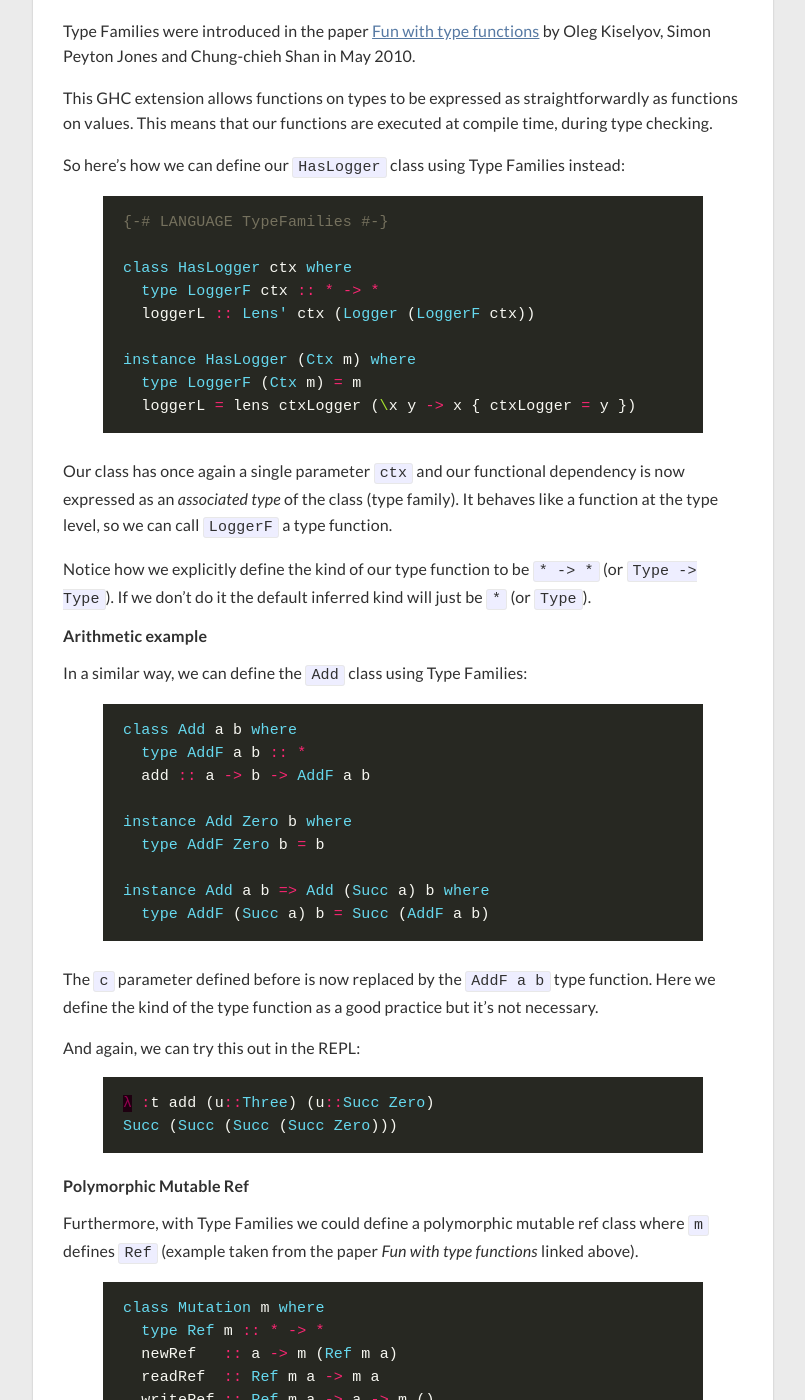
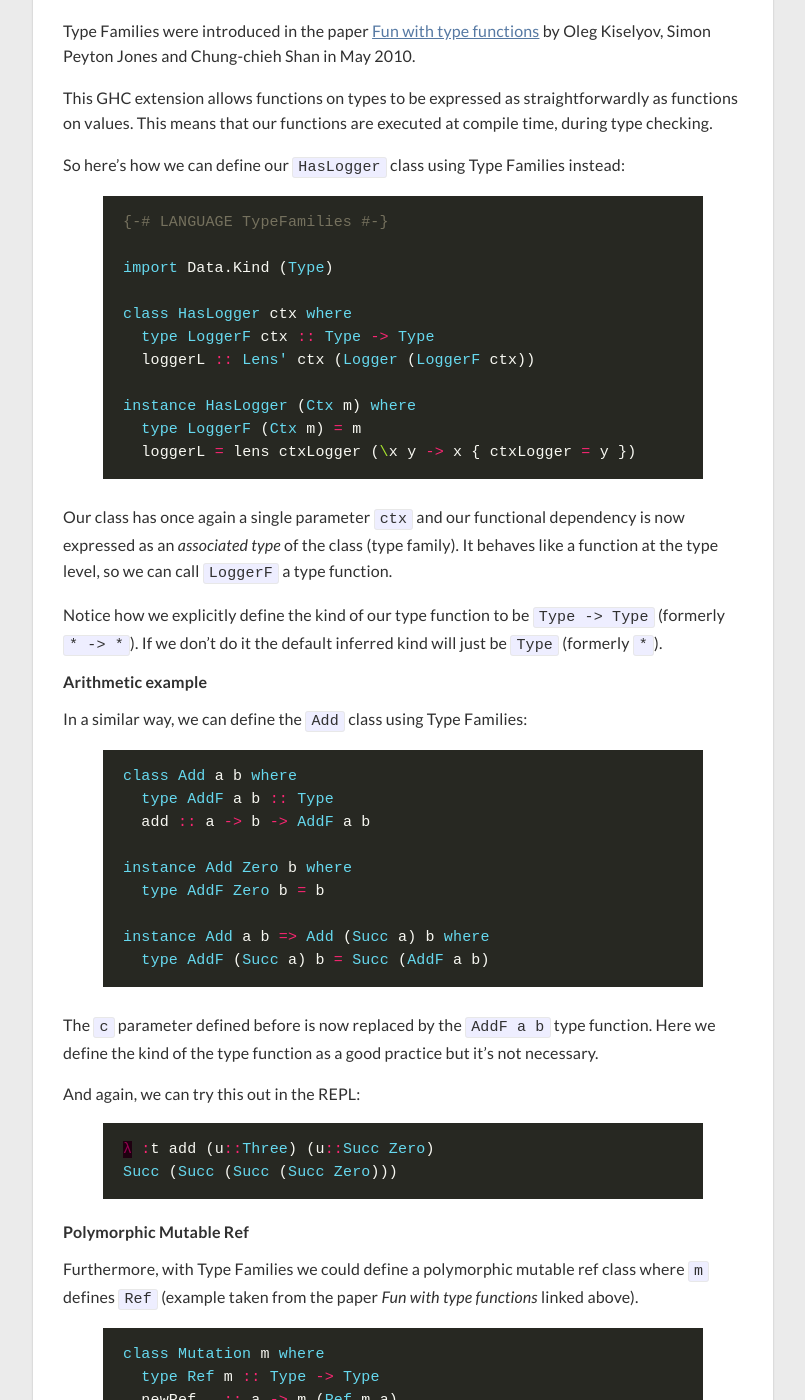
Before and after one commit to gvolpe/blog-comments, a Jekyll site: the page built from _posts/2019-08-22-functional-dependencies-and-type-families.md, in a window 1280 px wide and 1400 px high, scrolled down 2986 px. Shown: the whole window, without its empty margins (237-1042 px from the left). Built offline with Jekyll 4.4.1, drawn with Linux system fonts in a browser that asks for light colours; nearby versions of some CDN libraries; comment, search, counter and statistics services are not loaded; some of the changed text lies outside the part shown.

Commit message:
Using Data.Kind (Type) by default instead of *

```diff
--- a/_posts/2019-08-22-functional-dependencies-and-type-families.md
+++ b/_posts/2019-08-22-functional-dependencies-and-type-families.md
@@ -132,8 +132,10 @@ So here's how we can define our `HasLogger` class using Type Families instead:
 {% highlight haskell %}
 {-# LANGUAGE TypeFamilies #-}
 
+import Data.Kind (Type)
+
 class HasLogger ctx where
-  type LoggerF ctx :: * -> *
+  type LoggerF ctx :: Type -> Type
   loggerL :: Lens' ctx (Logger (LoggerF ctx))
 
 instance HasLogger (Ctx m) where
@@ -143,7 +145,7 @@ instance HasLogger (Ctx m) where
 
 Our class has once again a single parameter `ctx` and our functional dependency is now expressed as an *associated type* of the class (type family). It behaves like a function at the type level, so we can call `LoggerF` a type function.
 
-Notice how we explicitly define the kind of our type function to be `* -> *` (or `Type -> Type`). If we don't do it the default inferred kind will just be `*` (or `Type`).
+Notice how we explicitly define the kind of our type function to be `Type -> Type` (formerly `* -> *`). If we don't do it the default inferred kind will just be `Type` (formerly `*`).
 
 ##### Arithmetic example
 
@@ -151,7 +153,7 @@ In a similar way, we can define the `Add` class using Type Families:
 
 {% highlight haskell %}
 class Add a b where
-  type AddF a b :: *
+  type AddF a b :: Type
   add :: a -> b -> AddF a b
 
 instance Add Zero b where
@@ -178,7 +180,7 @@ the paper *Fun with type functions* linked above).
 
 {% highlight haskell %}
 class Mutation m where
-  type Ref m :: * -> *
+  type Ref m :: Type -> Type
   newRef   :: a -> m (Ref m a)
   readRef  :: Ref m a -> m a
   writeRef :: Ref m a -> a -> m ()
```
Also changed, not shown: other parts of _posts/2019-08-22-functional-dependencies-and-type-families.md (+1 -1 lines).
